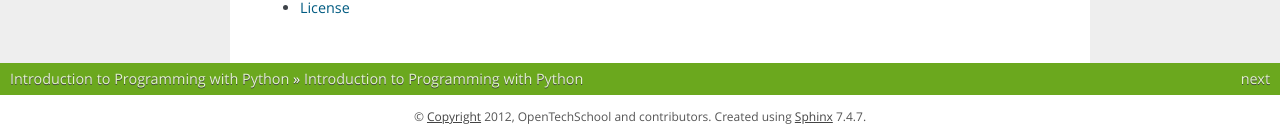
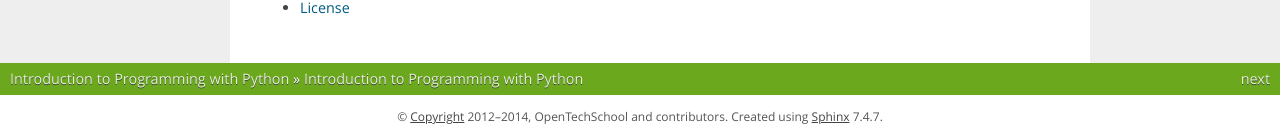
Before and after one commit to OpenTechSchool/python-beginners, a Sphinx documentation site: the page built from source/index.rst, in a window 1280 px wide. Shown: the part 1055-1190 px from the top of the page. Built offline with Sphinx 7.4.7, drawn with Linux system fonts in a browser that asks for light colours; some web fonts are replaced.

Commit message:
Update copyright.

```diff
--- a/source/conf.py
+++ b/source/conf.py
@@ -41,7 +41,7 @@ master_doc = 'index'
 
 # General information about the project.
 project = u'Introduction to Programming with Python'
-copyright = u'2012, OpenTechSchool and contributors'
+copyright = u'2012–2014, OpenTechSchool and contributors'
 
 # The version info for the project you're documenting, acts as replacement for
 # |version| and |release|, also used in various other places throughout the
```
